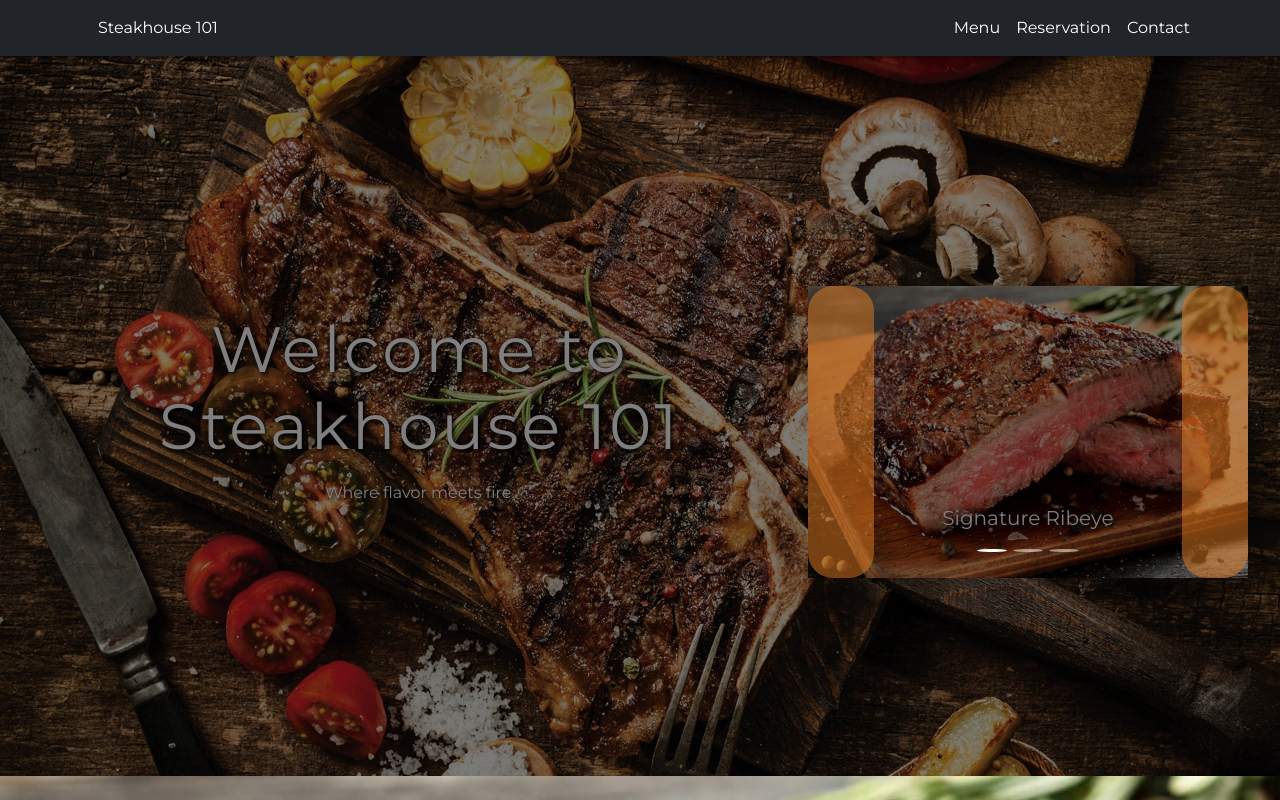
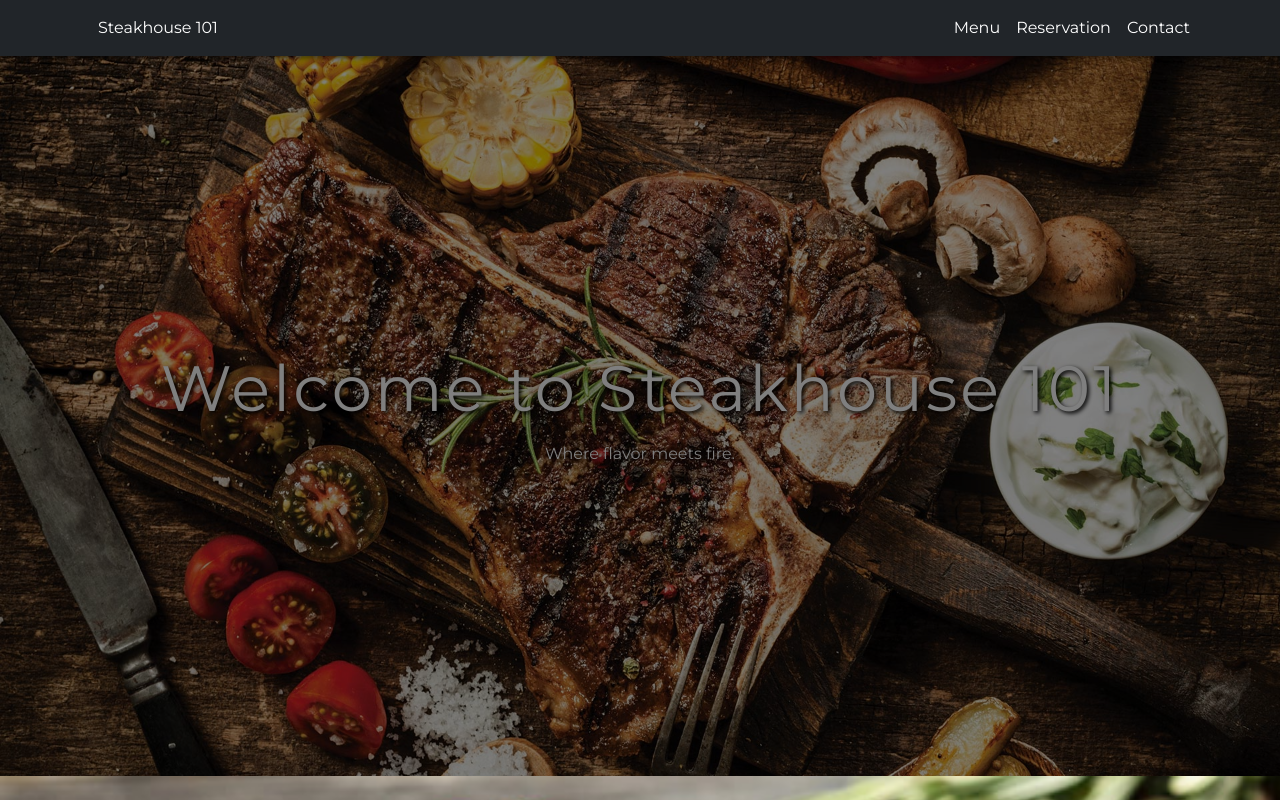
Before and after one commit to Leviticus-Here/steakhouse101, a React (Create React App) app: page / in a window 1280 px wide. Shown: the top 800 px of the page. Built offline with nearby package versions, Linux system fonts and the light colour scheme.

Commit message:
Commit message here

```diff
--- a/src/components/Hero.css
+++ b/src/components/Hero.css
@@ -41,7 +41,7 @@
 
   .hero button {
     padding: 0.75rem 2rem;
-    background-color: #e67e22;
+    background-color: #919191;
     border: none;
     border-radius: 25px;
     color: #fff;
@@ -51,5 +51,5 @@
   }
 
   .hero button:hover {
-    background-color: #d35400;
+    background-color: #502424;
   }
--- a/src/components/Hero.js
+++ b/src/components/Hero.js
@@ -1,6 +1,5 @@
 import React from 'react';
-import './Hero.css';
-import ImageSlider from './ImageSlider';
+import './Hero.css'; // keep for layout, padding, etc.
 
 const Hero = () => {
   return (
@@ -11,17 +10,11 @@ const Hero = () => {
         backgroundSize: 'cover',
         backgroundPosition: 'center',
         backgroundRepeat: 'no-repeat',
-        padding: '4rem 2rem',
-        color: '#fff',
       }}
     >
-      <div className="text-center">
+      <div>
         <h1>Welcome to Steakhouse 101</h1>
         <p>Where flavor meets fire.</p>
-      </div>
-
-      <div style={{ marginTop: '2rem' }}>
-        <ImageSlider />
       </div>
     </section>
   );
```
